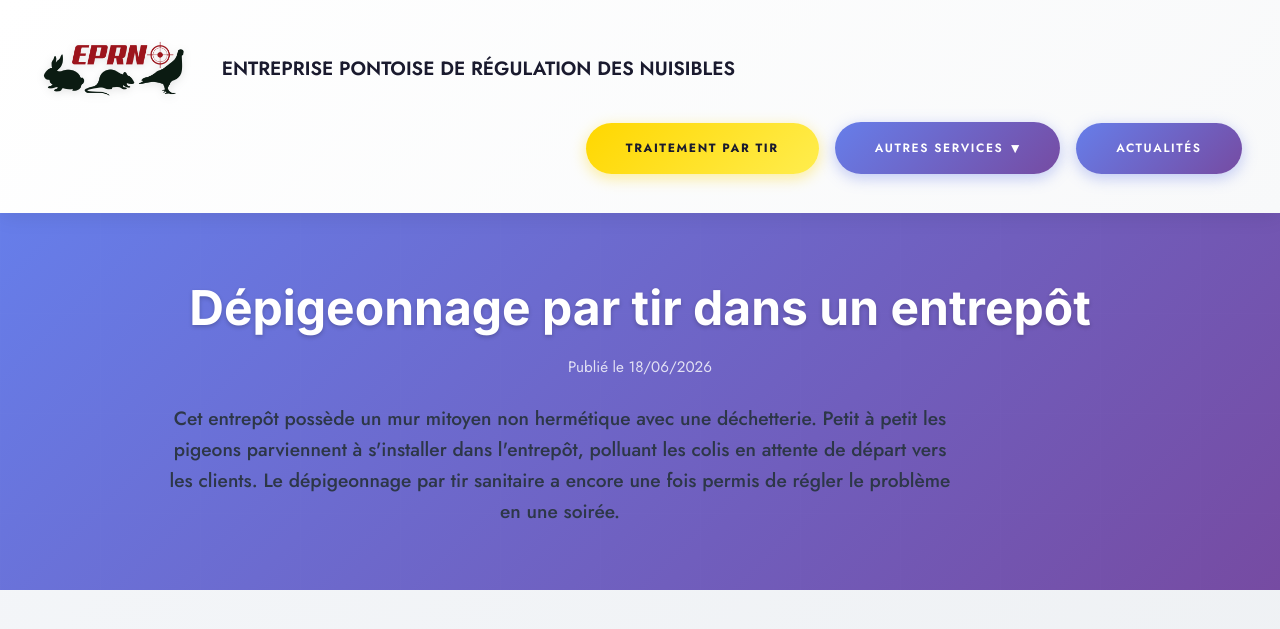
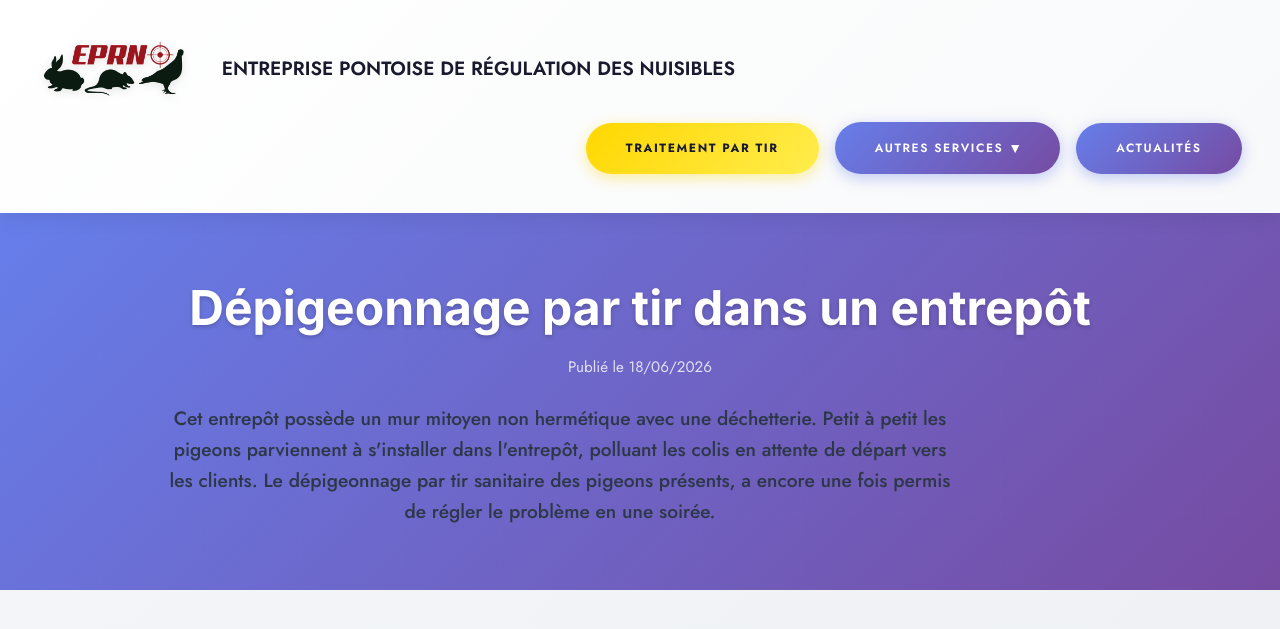
Before and after one commit to TheDoubleJo/eprn, a Jekyll site: the page built from _posts/2026-06-18-dépigeonnage-par-tir-dans-un-entrepôt.md, in a window 1280 px wide and 900 px high, cut to the strip 0-630 px from the top of the window. Built offline with Jekyll 4.4.1, drawn with Linux system fonts in a browser that asks for light colours.

Commit message:
Update Actualités “2026-06-18-dépigeonnage-par-tir-dans-un-entrepôt”

```diff
--- a/_posts/2026-06-18-dépigeonnage-par-tir-dans-un-entrepôt.md
+++ b/_posts/2026-06-18-dépigeonnage-par-tir-dans-un-entrepôt.md
@@ -1,7 +1,7 @@
 ---
 layout: post
 title: Dépigeonnage par tir dans un entrepôt
-description: Cet entrepôt possède un mur mitoyen non hermétique avec une déchetterie. Petit à petit les pigeons parviennent à s'installer dans l'entrepôt, polluant les colis en attente de départ vers les clients. Le dépigeonnage par tir sanitaire a encore une fois permis de régler le problème en une soirée.
+description: Cet entrepôt possède un mur mitoyen non hermétique avec une déchetterie. Petit à petit les pigeons parviennent à s'installer dans l'entrepôt, polluant les colis en attente de départ vers les clients. Le dépigeonnage par tir sanitaire des pigeons présents, a encore une fois permis de régler le problème en une soirée.
 image: /images/uploads/Trou mitoyen.jpeg
 youtube_url: ''
 date: 2026-06-18 17:57:00 +0200
```
